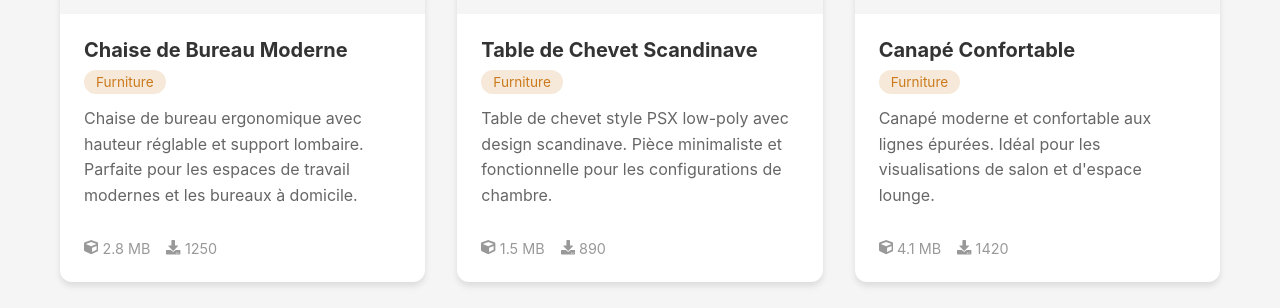
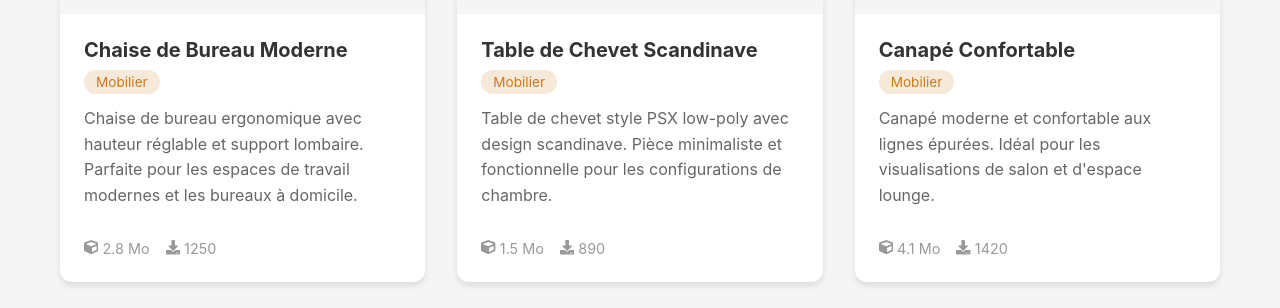
Before and after one commit to iMex-1/3d-hustle, a React (Vite) app: page / in a window 1280 px wide. Shown: the part 1042-1350 px from the top of the page. Built offline with nearby package versions, Linux system fonts and the light colour scheme.

Commit message:
French translation
Translated the entire app to French

```diff
--- a/src/components/AdminDashboard.jsx
+++ b/src/components/AdminDashboard.jsx
@@ -86,7 +86,7 @@ function AdminDashboard() {
                 name: prev.name || formattedName, // Only set if name is empty
                 model: modelUrl,
                 modelName: file.name,
-                fileSize: (file.size / (1024 * 1024)).toFixed(2) + ' MB',
+                fileSize: (file.size / (1024 * 1024)).toFixed(2) + ' Mo',
                 formats: [extension]
             }));
         }
@@ -184,6 +184,8 @@ function AdminDashboard() {
                                 alt={obj.name}
                                 auto-rotate
                                 camera-controls
+                                loading="lazy"
+                                reveal="interaction"
                                 style={{ width: '100%', height: '100%' }}
                             ></model-viewer>
                             {obj.featured && <span className="featured-badge">En Vedette</span>}
--- a/src/components/Gallery.jsx
+++ b/src/components/Gallery.jsx
@@ -10,9 +10,9 @@ function Gallery({ onSelectObject, searchQuery = '', selectedCategory: propCateg
 
     const categories = ['Tout', 'Mobilier', 'Éclairage', 'Décoration'];
     const categoryMap = {
-        'Mobilier': 'Furniture',
-        'Éclairage': 'Lighting',
-        'Décoration': 'Decoration'
+        'Mobilier': 'Mobilier',
+        'Éclairage': 'Éclairage',
+        'Décoration': 'Décoration'
     };
 
     // Load objects from localStorage
@@ -86,6 +86,8 @@ function Gallery({ onSelectObject, searchQuery = '', selectedCategory: propCateg
                                 auto-rotate
                                 camera-controls
                                 shadow-intensity="1"
+                                loading="lazy"
+                                reveal="interaction"
                                 style={{ width: '100%', height: '100%', background: '#f5f5f5' }}
                             ></model-viewer>
                             <div className="card-overlay">
--- a/src/components/Homepage.jsx
+++ b/src/components/Homepage.jsx
@@ -230,6 +230,8 @@ function Homepage({ onNavigate, onSelectObject, user }) {
                                     auto-rotate
                                     camera-controls
                                     shadow-intensity="1"
+                                    loading="lazy"
+                                    reveal="interaction"
                                     style={{ width: '100%', height: '100%', background: '#f5f5f5' }}
                                 ></model-viewer>
                                 <div className="card-overlay-hover">
--- a/src/data/objects.js
+++ b/src/data/objects.js
@@ -3,12 +3,12 @@ export const objects = [
     {
         id: 1,
         name: "Chaise de Bureau Moderne",
-        category: "Furniture",
+        category: "Mobilier",
         description: "Chaise de bureau ergonomique avec hauteur réglable et support lombaire. Parfaite pour les espaces de travail modernes et les bureaux à domicile.",
-        image: "https://via.placeholder.com/400x300/6366f1/ffffff?text=Office+Chair",
+        image: "https://via.placeholder.com/400x300/6366f1/ffffff?text=Chaise+Bureau",
         model: "/models/chair.glb",
         formats: ["GLB"],
-        fileSize: "2.8 MB",
+        fileSize: "2.8 Mo",
         polygons: 45000,
         vertices: 23000,
         downloads: 1250,
@@ -17,12 +17,12 @@ export const objects = [
     {
         id: 2,
         name: "Table de Chevet Scandinave",
-        category: "Furniture",
+        category: "Mobilier",
         description: "Table de chevet style PSX low-poly avec design scandinave. Pièce minimaliste et fonctionnelle pour les configurations de chambre.",
-        image: "https://via.placeholder.com/400x300/8b5cf6/ffffff?text=Nightstand",
+        image: "https://via.placeholder.com/400x300/8b5cf6/ffffff?text=Table+Chevet",
         model: "/models/scandi_nightstand_psx_style__low-poly_3d_model.glb",
         formats: ["GLB"],
-        fileSize: "1.5 MB",
+        fileSize: "1.5 Mo",
         polygons: 12000,
         vertices: 6500,
         downloads: 890,
@@ -31,12 +31,12 @@ export const objects = [
     {
         id: 3,
         name: "Cristal d'Améthyste Activé",
-        category: "Decoration",
+        category: "Décoration",
         description: "Cristal d'améthyste mystique avec effets lumineux. Parfait pour les scènes fantastiques et les environnements magiques.",
-        image: "https://via.placeholder.com/400x300/a855f7/ffffff?text=Amethyst",
+        image: "https://via.placeholder.com/400x300/a855f7/ffffff?text=Amethyste",
         model: "/models/activated_ametyst.glb",
         formats: ["GLB"],
-        fileSize: "3.2 MB",
+        fileSize: "3.2 Mo",
         polygons: 28000,
         vertices: 14200,
         downloads: 654,
@@ -45,12 +45,12 @@ export const objects = [
     {
         id: 4,
         name: "Canapé Confortable",
-        category: "Furniture",
+        category: "Mobilier",
         description: "Canapé moderne et confortable aux lignes épurées. Idéal pour les visualisations de salon et d'espace lounge.",
-        image: "https://via.placeholder.com/400x300/f59e0b/ffffff?text=Sofa",
+        image: "https://via.placeholder.com/400x300/f59e0b/ffffff?text=Canape",
         model: "/models/sofa.glb",
         formats: ["GLB"],
-        fileSize: "4.1 MB",
+        fileSize: "4.1 Mo",
         polygons: 52000,
         vertices: 26800,
         downloads: 1420,
@@ -59,12 +59,12 @@ export const objects = [
     {
         id: 5,
         name: "Fontaine à Eau Publique",
-        category: "Decoration",
+        category: "Décoration",
         description: "Modèle de fontaine à eau publique. Idéal pour les scènes urbaines, les parcs et les visualisations architecturales.",
-        image: "https://via.placeholder.com/400x300/10b981/ffffff?text=Fountain",
+        image: "https://via.placeholder.com/400x300/10b981/ffffff?text=Fontaine",
         model: "/models/drinking_fountain.glb",
         formats: ["GLB"],
-        fileSize: "2.9 MB",
+        fileSize: "2.9 Mo",
         polygons: 38000,
         vertices: 19200,
         downloads: 723,
@@ -73,12 +73,12 @@ export const objects = [
     {
         id: 6,
         name: "Trophée de Réussite Doré",
-        category: "Decoration",
+        category: "Décoration",
         description: "Trophée doré prestigieux pour les scènes de réussite et de récompense. Finition métallique de haute qualité.",
-        image: "https://via.placeholder.com/400x300/eab308/ffffff?text=Trophy",
+        image: "https://via.placeholder.com/400x300/eab308/ffffff?text=Trophee",
         model: "/models/golden_achievement_trophy.gltf",
         formats: ["GLTF"],
-        fileSize: "1.8 MB",
+        fileSize: "1.8 Mo",
         polygons: 24000,
         vertices: 12300,
         downloads: 567,
```
